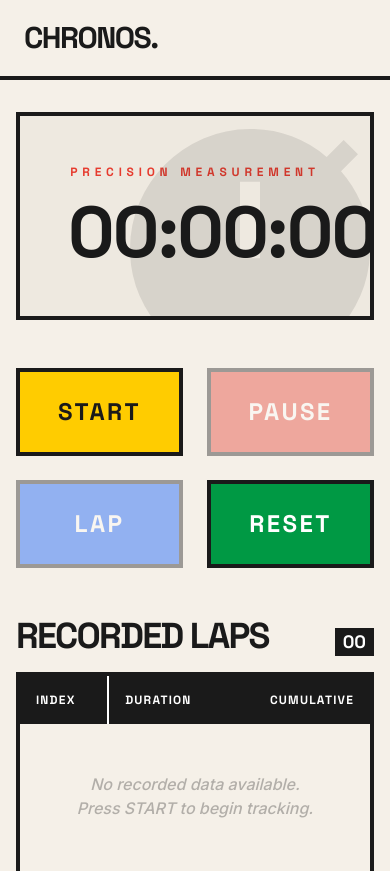
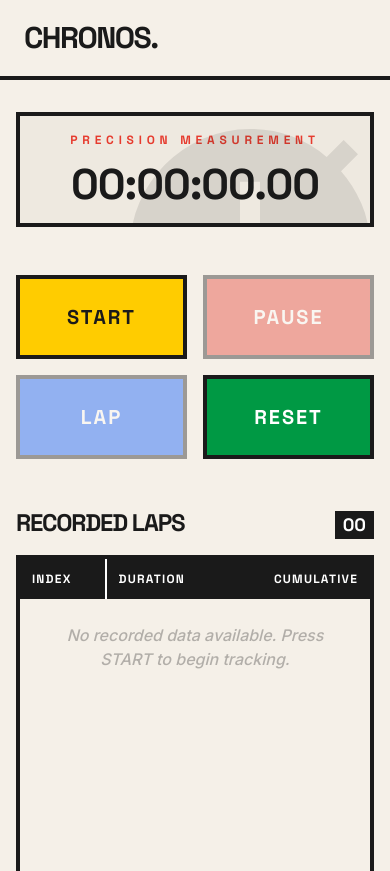
Before and after one commit to shreyakantha/SCT_WD_2, a plain HTML site: page index.html in a window 390 px wide. Shown: the top 871 px of the page. Drawn offline with nearby package versions, Linux system fonts and the light colour scheme.

Commit message:
optimize chronos for smaller screnes

```diff
--- a/index.html
+++ b/index.html
@@ -89,33 +89,33 @@
 
         <!-- timer display section -->
         <section class="w-full mb-12 flex flex-col items-center">
-            <div class="w-full bg-surface-container border-4 border-primary p-12 neo-shadow mb-12 relative overflow-hidden text-center">
+            <div class="w-full bg-surface-container border-4 border-primary p-4 sm:p-12 neo-shadow mb-12 relative overflow-hidden text-center">
                 <!-- background elements -->
                 <div class="absolute -top-10 -right-10 opacity-10">
                     <span class="material-symbols-outlined text-[20rem]" style='font-variation-settings: "FILL" 1;'>timer</span>
                 </div>
                 <h1 class="font-headline font-black text-xs uppercase tracking-[0.4em] mb-4 text-secondary">Precision Measurement</h1>
-                <div class="timer-text font-headline font-black text-7xl md:text-9xl leading-none select-none tracking-tight" id="display">
+                <div class="timer-text font-headline font-black text-[11vw] sm:text-7xl md:text-9xl leading-none select-none tracking-tight" id="display">
                     00:00:00.00
                 </div>
             </div>
 
             <!-- controls grid -->
-            <div class="grid grid-cols-2 md:grid-cols-4 gap-6 w-full max-w-4xl">
+            <div class="grid grid-cols-2 md:grid-cols-4 gap-4 sm:gap-6 w-full max-w-4xl">
                 <!-- start button -->
-                <button class="disabled:opacity-40 disabled:cursor-not-allowed bg-primary-container text-on-primary-container border-4 border-primary py-6 px-4 font-headline font-black text-2xl uppercase tracking-widest neo-shadow transition-all hover:bg-white active:neo-shadow-active" id="startBtn">
+                <button class="disabled:opacity-40 disabled:cursor-not-allowed bg-primary-container text-on-primary-container border-4 border-primary py-6 px-2 sm:px-4 font-headline font-black text-xl sm:text-2xl uppercase tracking-widest neo-shadow transition-all hover:bg-white active:neo-shadow-active" id="startBtn">
                     START
                 </button>
                 <!-- pause button -->
-                <button class="disabled:opacity-40 disabled:cursor-not-allowed bg-secondary text-on-primary border-4 border-primary py-6 px-4 font-headline font-black text-2xl uppercase tracking-widest neo-shadow transition-all hover:bg-white hover:text-primary active:neo-shadow-active" disabled="" id="pauseBtn">
+                <button class="disabled:opacity-40 disabled:cursor-not-allowed bg-secondary text-on-primary border-4 border-primary py-6 px-2 sm:px-4 font-headline font-black text-xl sm:text-2xl uppercase tracking-widest neo-shadow transition-all hover:bg-white hover:text-primary active:neo-shadow-active" disabled="" id="pauseBtn">
                     PAUSE
                 </button>
                 <!-- lap button -->
-                <button class="disabled:opacity-40 disabled:cursor-not-allowed bg-tertiary text-on-primary border-4 border-primary py-6 px-4 font-headline font-black text-2xl uppercase tracking-widest neo-shadow transition-all hover:bg-white hover:text-primary active:neo-shadow-active" disabled="" id="lapBtn">
+                <button class="disabled:opacity-40 disabled:cursor-not-allowed bg-tertiary text-on-primary border-4 border-primary py-6 px-2 sm:px-4 font-headline font-black text-xl sm:text-2xl uppercase tracking-widest neo-shadow transition-all hover:bg-white hover:text-primary active:neo-shadow-active" disabled="" id="lapBtn">
                     LAP
                 </button>
                 <!-- reset button -->
-                <button class="bg-[#009944] text-on-primary border-4 border-primary py-6 px-4 font-headline font-black text-2xl uppercase tracking-widest neo-shadow transition-all hover:bg-white hover:text-primary active:neo-shadow-active" id="resetBtn">
+                <button class="bg-[#009944] text-on-primary border-4 border-primary py-6 px-2 sm:px-4 font-headline font-black text-xl sm:text-2xl uppercase tracking-widest neo-shadow transition-all hover:bg-white hover:text-primary active:neo-shadow-active" id="resetBtn">
                     RESET
                 </button>
             </div>
@@ -124,22 +124,22 @@
         <!-- lap list section -->
         <section class="w-full max-w-4xl">
             <div class="flex items-end justify-between mb-4">
-                <h2 class="font-headline font-black text-4xl uppercase tracking-tighter">Recorded Laps</h2>
+                <h2 class="font-headline font-black text-2xl sm:text-4xl uppercase tracking-tighter">Recorded Laps</h2>
                 <span class="font-headline font-bold text-lg px-2 bg-primary text-on-primary" id="lapCount">00</span>
             </div>
-            <div class="border-4 border-primary bg-surface h-80 overflow-y-auto neo-shadow">
+            <div class="border-4 border-primary bg-surface h-80 overflow-y-auto overflow-x-auto neo-shadow">
                 <table class="w-full text-left border-collapse">
                     <thead class="bg-primary text-on-primary sticky top-0 font-headline uppercase text-xs tracking-widest">
                         <tr>
-                            <th class="p-4 border-r-2 border-on-primary">Index</th>
-                            <th class="p-4">Duration</th>
-                            <th class="p-4 text-right">Cumulative</th>
+                            <th class="p-3 sm:p-4 border-r-2 border-on-primary">Index</th>
+                            <th class="p-3 sm:p-4">Duration</th>
+                            <th class="p-3 sm:p-4 text-right">Cumulative</th>
                         </tr>
                     </thead>
                     <tbody class="font-headline font-medium" id="lapsList">
                         <!-- lap rows are injected here -->
                         <tr>
-                            <td class="p-12 text-center opacity-30 italic font-body" colspan="3">No recorded data available. Press START to begin tracking.</td>
+                            <td class="p-6 sm:p-12 text-center opacity-30 italic font-body" colspan="3">No recorded data available. Press START to begin tracking.</td>
                         </tr>
                     </tbody>
                 </table>
--- a/script.js
+++ b/script.js
@@ -79,7 +79,7 @@ function recordLap() {
 function renderLaps() {
     lapCountSpan.innerText = laps.length.toString().padStart(2, "0");
     if (laps.length === 0) {
-        lapsList.innerHTML = `<tr><td colspan="3" class="p-12 text-center opacity-30 italic font-body">No recorded data available. Press START to begin tracking.</td></tr>`;
+        lapsList.innerHTML = `<tr><td colspan="3" class="p-6 sm:p-12 text-center opacity-30 italic font-body">No recorded data available. Press START to begin tracking.</td></tr>`;
         return;
     }
 
@@ -87,9 +87,9 @@ function renderLaps() {
         const lapIndex = laps.length - index;
         return `
             <tr class="border-b-2 border-primary hover:bg-primary hover:text-on-primary transition-colors cursor-default">
-                <td class="p-4 border-r-2 border-primary font-black">LAP ${lapIndex.toString().padStart(2, "0")}</td>
-                <td class="p-4 timer-text">${timeToString(lap.duration)}</td>
-                <td class="p-4 text-right timer-text opacity-70">${timeToString(lap.total)}</td>
+                <td class="p-3 sm:p-4 border-r-2 border-primary font-black">LAP ${lapIndex.toString().padStart(2, "0")}</td>
+                <td class="p-3 sm:p-4 timer-text">${timeToString(lap.duration)}</td>
+                <td class="p-3 sm:p-4 text-right timer-text opacity-70">${timeToString(lap.total)}</td>
             </tr>
         `;
     }).join('');
```
